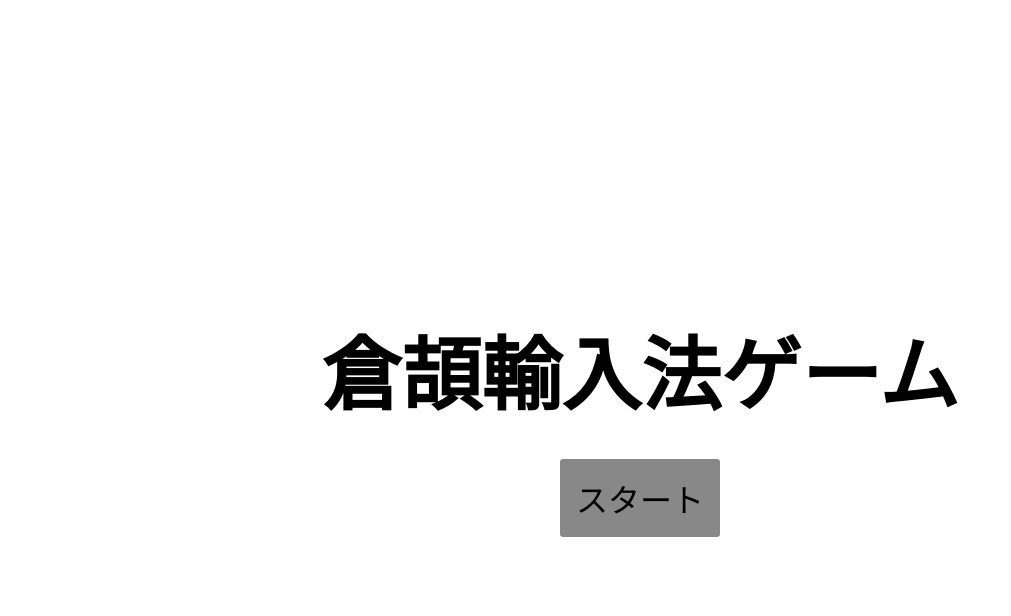
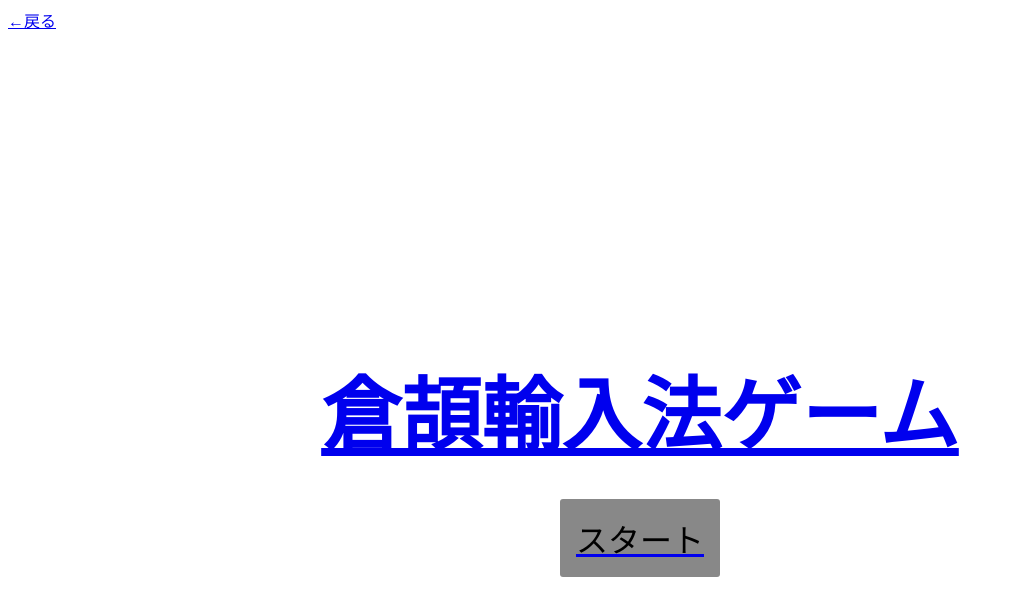
Before and after one commit to yukonaht/yukonaht-hp, a plain HTML site: page souketsu-game/souketsu.html in a window 1280 px wide. Shown: the whole page, without its empty margins (0-1011 px from the left). Drawn offline with Linux system fonts and the light colour scheme; a web font is replaced by a local one.

Commit message:
back link add

```diff
--- a/souketsu-game/main.js
+++ b/souketsu-game/main.js
@@ -1,4 +1,5 @@
-document.getElementById("startScreen").innerHTML = `<div class="wrapper">
+document.getElementById("startScreen").innerHTML = `<a href="../yukonaht-HP-home.html" class="upperLeft">←戻る</p>
+        <div class="wrapper">
             <h1>倉頡輸入法ゲーム</h1>
             <button id="b1" value="1">スタート</button>
         </div>`;
--- a/souketsu-game/style.css
+++ b/souketsu-game/style.css
@@ -19,6 +19,10 @@
 body {
     overflow: hidden;
     max-width: 100%;
+}
+
+.upperLeft {
+    text-align: left;
 }
 
 .wrapper {
```
Also changed, not shown: souketsu-game/souketsu.html (+1 -1 lines).
